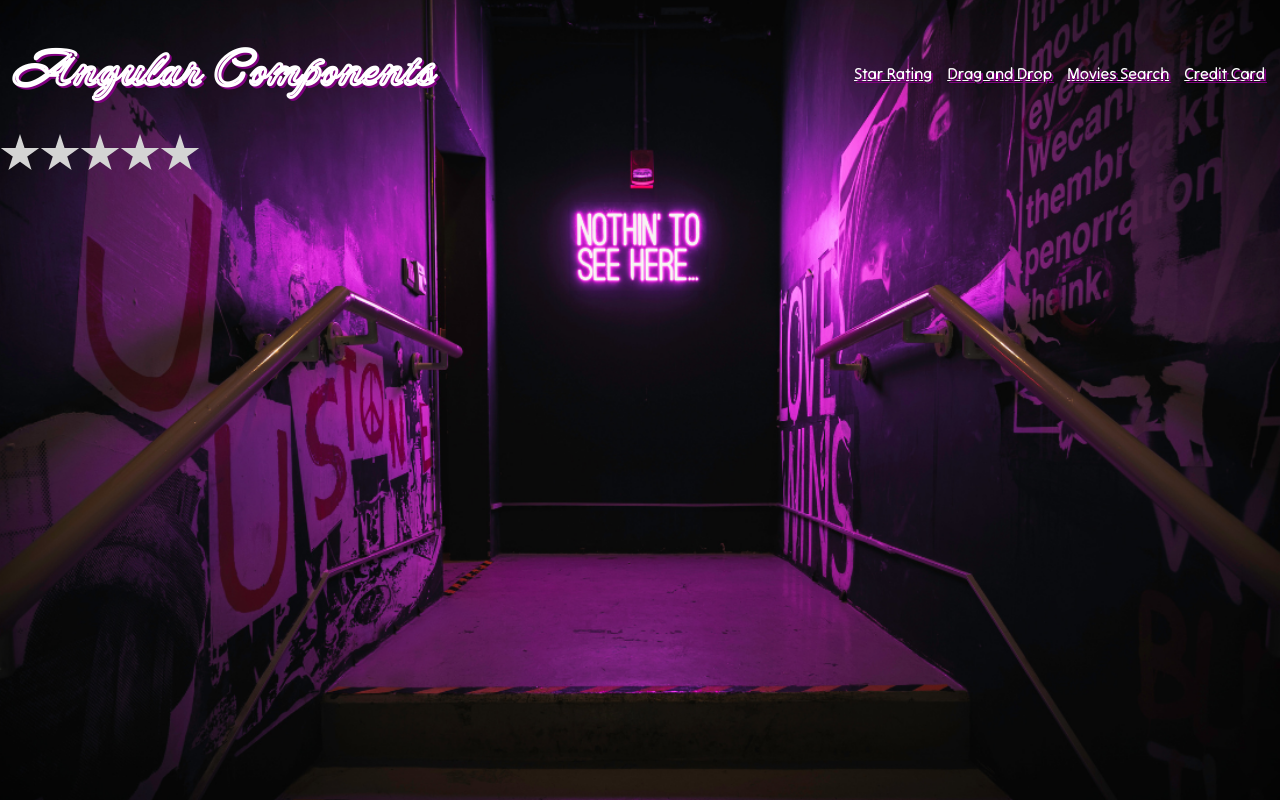
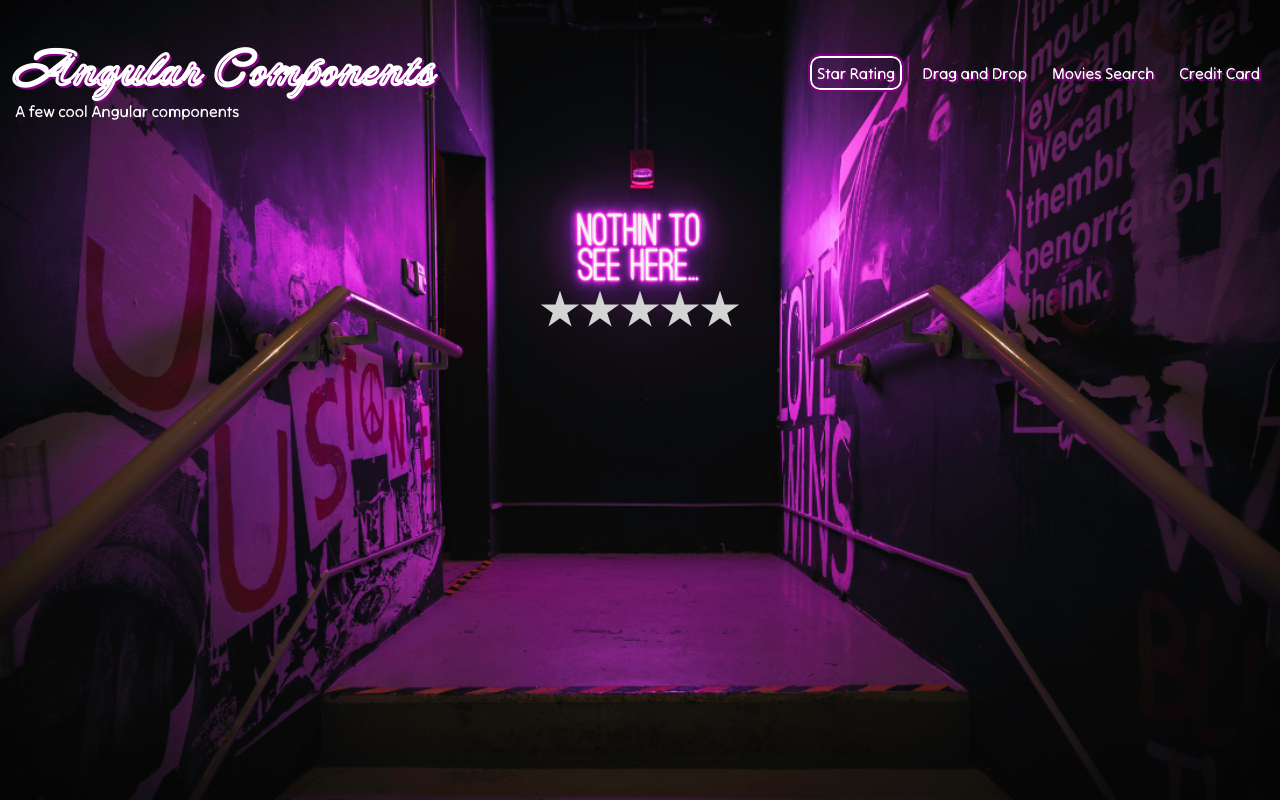
Before and after one commit to jkelley5000/angular-sandbox-2, an Angular app: page /star-rating in a window 1280 px wide. Built offline with nearby package versions, Linux system fonts and the light colour scheme.

Commit message:
Moved Header into it's own component and added some style.

```diff
--- a/src/app/app.component.html
+++ b/src/app/app.component.html
@@ -1,15 +1,6 @@
 <main class="main">
-    <div class="header">
-        <h1>Angular Components</h1>
-        <nav>
-            <a routerLink="/star-rating" routerLinkActive="active">Star Rating</a>
-            <a routerLink="/drag-and-drop" routerLinkActive="active">Drag and Drop</a>
-            <a routerLink="/movies-search" routerLinkActive="active">Movies Search</a>
-            <a routerLink="/credit-card-formatter" routerLinkActive="active">Credit Card</a>
-        </nav>
-    </div>
+    <app-header />
     <div class="content">
         <router-outlet></router-outlet>
     </div>
 </main>
-<router-outlet />
--- a/src/app/app.component.scss
+++ b/src/app/app.component.scss
@@ -1,25 +1,7 @@
-.header {
+.content {
     display: flex;
-    justify-content: space-between;
+    justify-content: center;
     align-items: center;
-
-    h1 {
-        margin-left: 15px;
-        font-family: 'Neonderthaw';
-        font-size: 50px;
-        color: #fff;
-        text-shadow: purple 2px 2px;
-    }
-
-    nav {
-        margin-top: 12px;
-
-        a {
-            margin-right: 15px;
-            font-family: 'Tilt Neon';
-            color: #fff;
-            text-shadow: purple 2px 2px;
-            cursor: pointer;
-        }
-    }
+    width: 100%;
+    height: 380px;
 }
--- a/src/app/app.component.ts
+++ b/src/app/app.component.ts
@@ -1,11 +1,12 @@
 import { Component } from '@angular/core';
-import { RouterLink, RouterLinkActive, RouterOutlet } from '@angular/router';
+import { RouterOutlet } from '@angular/router';
 import { CommonModule } from '@angular/common';
+import { HeaderComponent } from './common/components/header/header.component';
 
 @Component({
   selector: 'app-root',
   standalone: true,
-  imports: [CommonModule, RouterOutlet, RouterLink, RouterLinkActive],
+  imports: [CommonModule, RouterOutlet, HeaderComponent],
   templateUrl: './app.component.html',
   styleUrl: './app.component.scss'
 })
--- /dev/null
+++ b/src/app/common/components/header/header.component.html
@@ -0,0 +1,12 @@
+<div class="header">
+    <div>
+        <h1>Angular Components<br></h1>
+        <small>A few cool Angular components</small>
+    </div>
+    <nav>
+        <a routerLink="/star-rating" routerLinkActive="active">Star Rating</a>
+        <a routerLink="/drag-and-drop" routerLinkActive="active">Drag and Drop</a>
+        <a routerLink="/movies-search" routerLinkActive="active">Movies Search</a>
+        <a routerLink="/credit-card-formatter" routerLinkActive="active">Credit Card</a>
+    </nav>
+</div>
--- /dev/null
+++ b/src/app/common/components/header/header.component.scss
@@ -0,0 +1,50 @@
+.header {
+    display: flex;
+    justify-content: space-between;
+    align-items: center;
+
+    @media (max-width: 968px) {
+        flex-direction: column;
+        align-items: flex-start;
+    }
+
+    h1 {
+        margin-bottom: 0;
+        margin-left: 15px;
+        font-family: 'Neonderthaw';
+        font-size: 50px;
+        color: #fff;
+        text-shadow: purple 2px 2px;
+    }
+
+    small {
+        margin-left: 15px;
+        font-family: 'Tilt Neon';
+        font-size: 16px;
+        color: #fff;
+    }
+
+    nav {
+        margin-top: 25px;
+
+        @media (max-width: 968px) {
+            margin-left: 15px;
+        }
+
+        a {
+            margin-right: 15px;
+            padding: 5px;
+            font-family: 'Tilt Neon';
+            color: #fff;
+            text-shadow: purple 2px 2px;
+            cursor: pointer;
+            text-decoration: none;
+        }
+
+        .active {
+            border-radius: 10px;
+            border: solid 2px #fff;
+            outline: solid 2px purple;
+        }
+    }
+}
```
Also changed, not shown: src/app/common/components/header/header.component.ts (added, +14 -0 lines), 1 other file (tests, documents, lock files or other folders).
